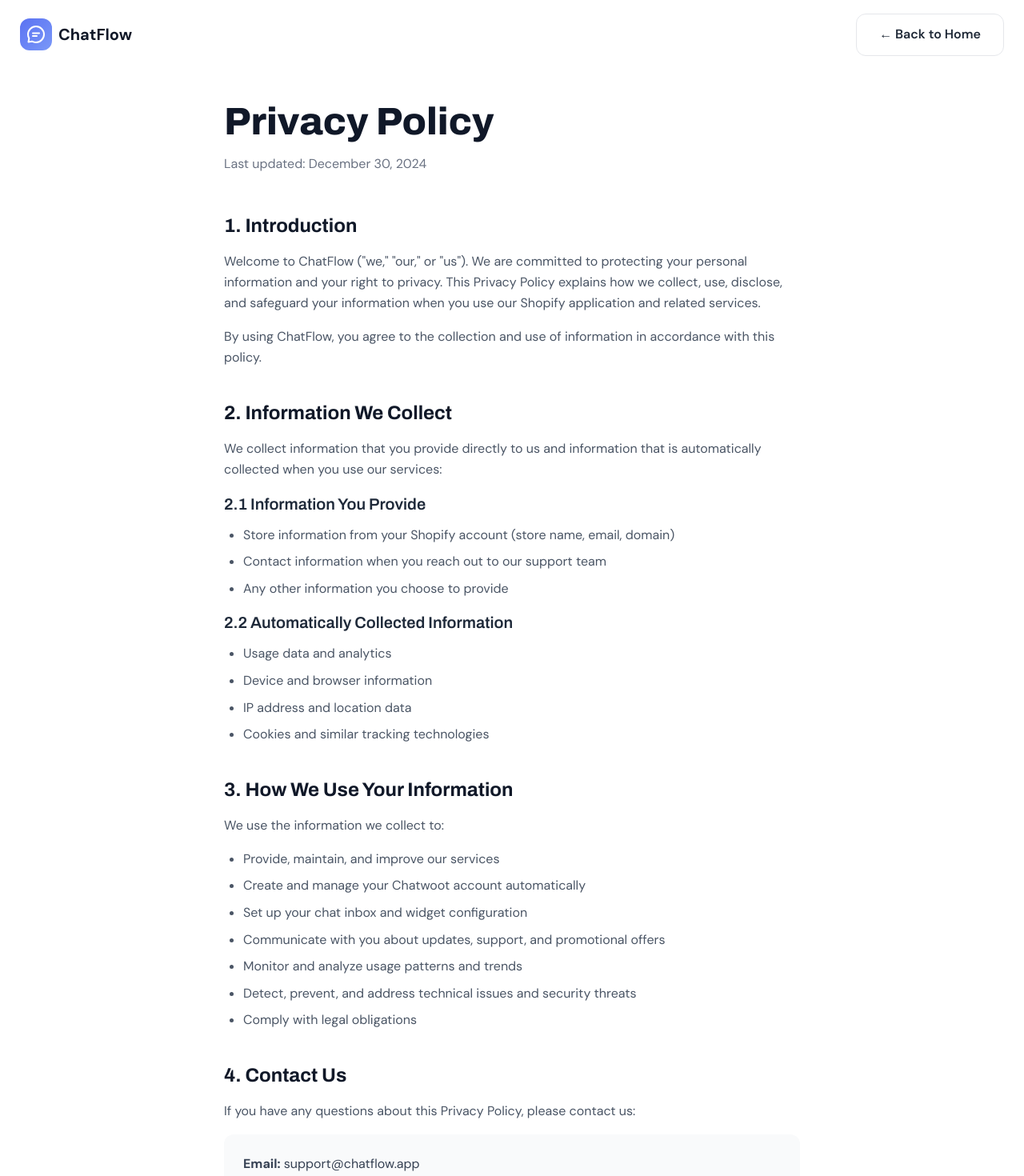
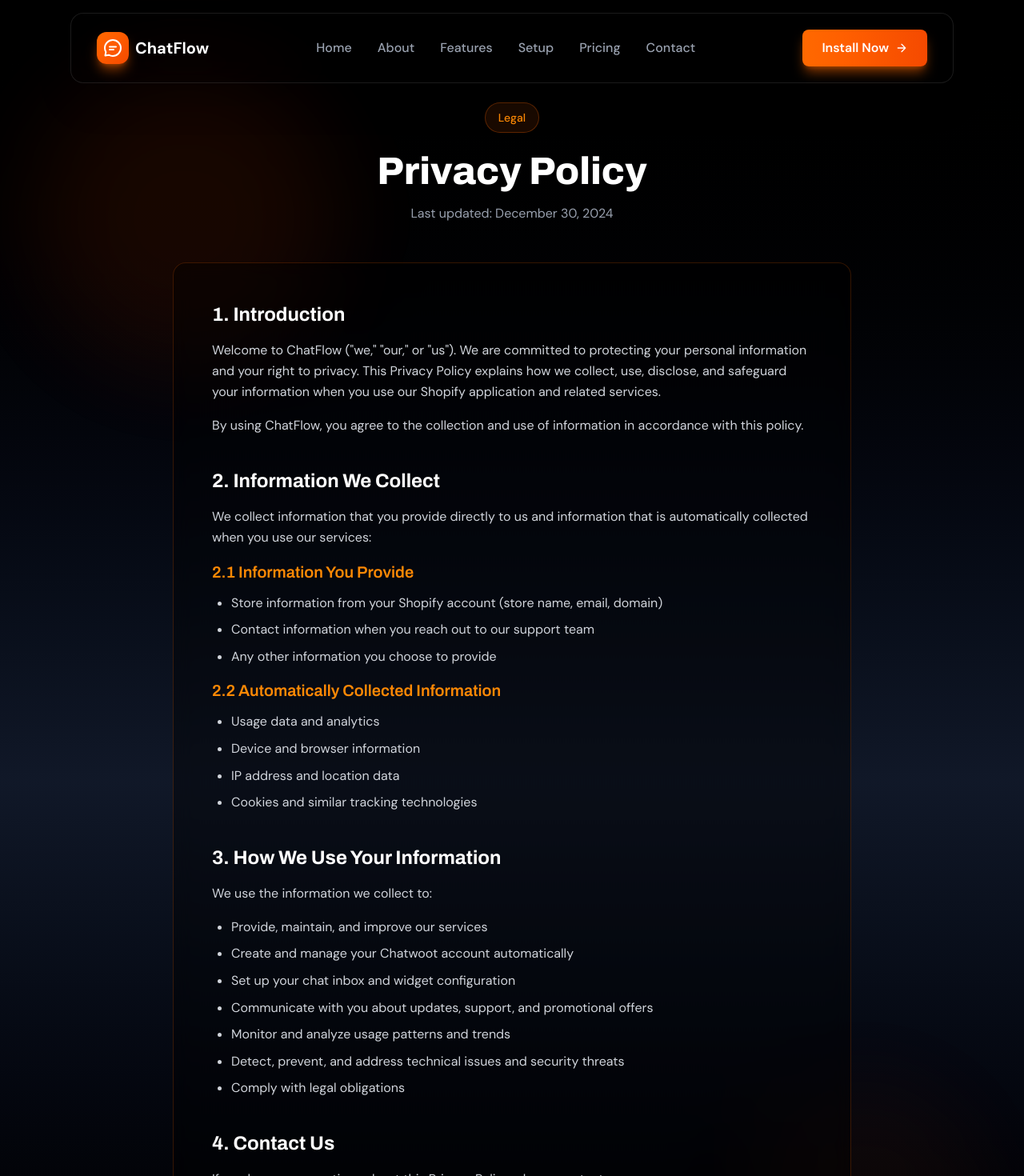
Before and after one commit to ChatFlow-Shopify/chatflow-shopify.github.io, a Next.js app: page /privacy-policy in a window 1280 px wide. Shown: the top 1470 px of the page at 80% size. Built offline with nearby package versions, Linux system fonts and the light colour scheme; a web font is replaced by a local one.

Commit message:
pushing code to main repo

```diff
--- a/app/layout.tsx
+++ b/app/layout.tsx
@@ -20,7 +20,7 @@ export default function RootLayout({
 }>) {
   return (
     <html lang="en">
-      <body className={`${inter.variable} antialiased`}>
+      <body className={`${inter.variable} antialiased`} suppressHydrationWarning={true}>
         {children}
       </body>
     </html>
--- a/app/privacy-policy/page.tsx
+++ b/app/privacy-policy/page.tsx
@@ -1,4 +1,5 @@
-import Link from "next/link";
+import Header from "../components/Header";
+import Footer from "../components/Footer";
 import type { Metadata } from "next";
 
 export const metadata: Metadata = {
@@ -8,62 +9,52 @@ export const metadata: Metadata = {
 
 export default function PrivacyPolicy() {
     return (
-        <div className="min-h-screen bg-white">
-            {/* Header */}
-            <header className="fixed top-0 left-0 right-0 z-50 glass">
-                <div className="max-w-7xl mx-auto px-6 py-4">
-                    <div className="flex items-center justify-between">
-                        <Link href="/" className="flex items-center gap-2">
-                            <div className="w-10 h-10 rounded-xl gradient-primary flex items-center justify-center">
-                                <svg width="24" height="24" viewBox="0 0 24 24" fill="none" xmlns="http://www.w3.org/2000/svg">
-                                    <path d="M12 22C17.5228 22 22 17.5228 22 12C22 6.47715 17.5228 2 12 2C6.47715 2 2 6.47715 2 12C2 13.8214 2.48697 15.5291 3.33782 17L2.5 21.5L7 20.6622C8.47087 21.513 10.1786 22 12 22Z" stroke="white" strokeWidth="2" strokeLinecap="round" strokeLinejoin="round" />
-                                    <path d="M8 10.5H16M8 14H13" stroke="white" strokeWidth="2" strokeLinecap="round" />
-                                </svg>
-                            </div>
-                            <span className="text-xl font-bold text-gray-900">ChatFlow</span>
-                        </Link>
-                        <Link href="/" className="btn-secondary text-sm py-2 px-4">
-                            ← Back to Home
-                        </Link>
-                    </div>
-                </div>
-            </header>
+        <div className="min-h-screen bg-gradient-to-b from-black via-gray-900 to-black">
+            <Header />
 
-            {/* Content */}
-            <main className="pt-32 pb-20">
-                <div className="max-w-3xl mx-auto px-6">
-                    <div className="mb-12">
-                        <h1 className="text-4xl md:text-5xl font-extrabold text-gray-900 mb-4">Privacy Policy</h1>
-                        <p className="text-gray-500">Last updated: December 30, 2024</p>
+            <section className="pt-32 pb-20 relative overflow-hidden">
+                <div className="absolute inset-0">
+                    <div className="absolute top-20 left-10 w-96 h-96 bg-orange-600/10 rounded-full blur-3xl animate-pulse" />
+                    <div className="absolute bottom-20 right-10 w-80 h-80 bg-orange-500/5 rounded-full blur-3xl animate-pulse" />
                 </div>
 
-                    <div className="prose prose-lg max-w-none">
-                        <section className="mb-10">
-                            <h2 className="text-2xl font-bold text-gray-900 mb-4">1. Introduction</h2>
-                            <p className="text-gray-600 leading-relaxed mb-4">
+                <div className="relative max-w-4xl mx-auto px-6">
+                    <div className="text-center mb-12">
+                        <div className="inline-flex items-center gap-2 px-4 py-2 bg-orange-500/10 border border-orange-500/30 rounded-full text-sm font-medium text-orange-400 mb-6">
+                            Legal
+                        </div>
+                        <h1 className="text-4xl md:text-5xl font-extrabold text-white mb-4">Privacy Policy</h1>
+                        <p className="text-gray-400">Last updated: December 30, 2024</p>
+                    </div>
+
+                    <div className="bg-black/40 backdrop-blur-md rounded-2xl border border-orange-500/20 p-8 md:p-12">
+                        <div className="space-y-10">
+                            <section>
+                                <h2 className="text-2xl font-bold text-white mb-4">1. Introduction</h2>
+                                <p className="text-gray-300 leading-relaxed mb-4">
                                     Welcome to ChatFlow (&quot;we,&quot; &quot;our,&quot; or &quot;us&quot;). We are committed to protecting your personal information
                                     and your right to privacy. This Privacy Policy explains how we collect, use, disclose, and safeguard
                                     your information when you use our Shopify application and related services.
                                 </p>
-                            <p className="text-gray-600 leading-relaxed">
+                                <p className="text-gray-300 leading-relaxed">
                                     By using ChatFlow, you agree to the collection and use of information in accordance with this policy.
                                 </p>
                             </section>
 
-                        <section className="mb-10">
-                            <h2 className="text-2xl font-bold text-gray-900 mb-4">2. Information We Collect</h2>
-                            <p className="text-gray-600 leading-relaxed mb-4">
+                            <section>
+                                <h2 className="text-2xl font-bold text-white mb-4">2. Information We Collect</h2>
+                                <p className="text-gray-300 leading-relaxed mb-4">
                                     We collect information that you provide directly to us and information that is automatically
                                     collected when you use our services:
                                 </p>
-                            <h3 className="text-xl font-semibold text-gray-800 mb-3">2.1 Information You Provide</h3>
-                            <ul className="list-disc pl-6 text-gray-600 space-y-2 mb-4">
+                                <h3 className="text-xl font-semibold text-orange-400 mb-3">2.1 Information You Provide</h3>
+                                <ul className="list-disc pl-6 text-gray-300 space-y-2 mb-4">
                                     <li>Store information from your Shopify account (store name, email, domain)</li>
                                     <li>Contact information when you reach out to our support team</li>
                                     <li>Any other information you choose to provide</li>
                                 </ul>
-                            <h3 className="text-xl font-semibold text-gray-800 mb-3">2.2 Automatically Collected Information</h3>
-                            <ul className="list-disc pl-6 text-gray-600 space-y-2">
+                                <h3 className="text-xl font-semibold text-orange-400 mb-3">2.2 Automatically Collected Information</h3>
+                                <ul className="list-disc pl-6 text-gray-300 space-y-2">
                                     <li>Usage data and analytics</li>
                                     <li>Device and browser information</li>
                                     <li>IP address and location data</li>
@@ -71,10 +62,10 @@ export default function PrivacyPolicy() {
                                 </ul>
                             </section>
 
-                        <section className="mb-10">
-                            <h2 className="text-2xl font-bold text-gray-900 mb-4">3. How We Use Your Information</h2>
-                            <p className="text-gray-600 leading-relaxed mb-4">We use the information we collect to:</p>
-                            <ul className="list-disc pl-6 text-gray-600 space-y-2">
+                            <section>
+                                <h2 className="text-2xl font-bold text-white mb-4">3. How We Use Your Information</h2>
+                                <p className="text-gray-300 leading-relaxed mb-4">We use the information we collect to:</p>
+                                <ul className="list-disc pl-6 text-gray-300 space-y-2">
                                     <li>Provide, maintain, and improve our services</li>
                                     <li>Create and manage your Chatwoot account automatically</li>
                                     <li>Set up your chat inbox and widget configuration</li>
@@ -85,33 +76,22 @@ export default function PrivacyPolicy() {
                                 </ul>
                             </section>
 
-                        <section className="mb-10">
-                            <h2 className="text-2xl font-bold text-gray-900 mb-4">4. Contact Us</h2>
-                            <p className="text-gray-600 leading-relaxed mb-4">
+                            <section>
+                                <h2 className="text-2xl font-bold text-white mb-4">4. Contact Us</h2>
+                                <p className="text-gray-300 leading-relaxed mb-4">
                                     If you have any questions about this Privacy Policy, please contact us:
                                 </p>
-                            <div className="bg-gray-50 rounded-xl p-6">
-                                <p className="text-gray-700 mb-2"><strong>Email:</strong> support@chatflow.app</p>
-                                <p className="text-gray-700"><strong>Website:</strong> https://chatflow.app</p>
+                                <div className="bg-orange-500/10 border border-orange-500/20 rounded-xl p-6">
+                                    <p className="text-white mb-2"><strong>Email:</strong> support@chatflow.app</p>
+                                    <p className="text-white"><strong>Website:</strong> https://chatflow.app</p>
                                 </div>
                             </section>
                         </div>
                     </div>
-            </main>
+                </div>
+            </section>
 
-            {/* Footer */}
-            <footer className="bg-gray-900 text-white">
-                <div className="max-w-7xl mx-auto px-6 py-8">
-                    <div className="flex flex-col md:flex-row items-center justify-between gap-4">
-                        <p className="text-gray-400 text-sm">
-                            © {new Date().getFullYear()} ChatFlow. All rights reserved.
-                        </p>
-                        <Link href="/" className="text-gray-400 hover:text-white transition-colors text-sm">
-                            Back to Home
-                        </Link>
-                    </div>
-                </div>
-            </footer>
+            <Footer />
         </div>
     );
 }
--- a/app/terms-and-conditions/page.tsx
+++ b/app/terms-and-conditions/page.tsx
@@ -1,4 +1,5 @@
-import Link from "next/link";
+import Header from "../components/Header";
+import Footer from "../components/Footer";
 import type { Metadata } from "next";
 
 export const metadata: Metadata = {
@@ -8,55 +9,45 @@ export const metadata: Metadata = {
 
 export default function TermsAndConditions() {
     return (
-        <div className="min-h-screen bg-white">
-            {/* Header */}
-            <header className="fixed top-0 left-0 right-0 z-50 glass">
-                <div className="max-w-7xl mx-auto px-6 py-4">
-                    <div className="flex items-center justify-between">
-                        <Link href="/" className="flex items-center gap-2">
-                            <div className="w-10 h-10 rounded-xl gradient-primary flex items-center justify-center">
-                                <svg width="24" height="24" viewBox="0 0 24 24" fill="none" xmlns="http://www.w3.org/2000/svg">
-                                    <path d="M12 22C17.5228 22 22 17.5228 22 12C22 6.47715 17.5228 2 12 2C6.47715 2 2 6.47715 2 12C2 13.8214 2.48697 15.5291 3.33782 17L2.5 21.5L7 20.6622C8.47087 21.513 10.1786 22 12 22Z" stroke="white" strokeWidth="2" strokeLinecap="round" strokeLinejoin="round" />
-                                    <path d="M8 10.5H16M8 14H13" stroke="white" strokeWidth="2" strokeLinecap="round" />
-                                </svg>
-                            </div>
-                            <span className="text-xl font-bold text-gray-900">ChatFlow</span>
-                        </Link>
-                        <Link href="/" className="btn-secondary text-sm py-2 px-4">
-                            ← Back to Home
-                        </Link>
-                    </div>
-                </div>
-            </header>
+        <div className="min-h-screen bg-gradient-to-b from-black via-gray-900 to-black">
+            <Header />
 
-            {/* Content */}
-            <main className="pt-32 pb-20">
-                <div className="max-w-3xl mx-auto px-6">
-                    <div className="mb-12">
-                        <h1 className="text-4xl md:text-5xl font-extrabold text-gray-900 mb-4">Terms and Conditions</h1>
-                        <p className="text-gray-500">Last updated: December 30, 2024</p>
+            <section className="pt-32 pb-20 relative overflow-hidden">
+                <div className="absolute inset-0">
+                    <div className="absolute top-20 left-10 w-96 h-96 bg-orange-600/10 rounded-full blur-3xl animate-pulse" />
+                    <div className="absolute bottom-20 right-10 w-80 h-80 bg-orange-500/5 rounded-full blur-3xl animate-pulse" />
                 </div>
 
-                    <div className="prose prose-lg max-w-none">
-                        <section className="mb-10">
-                            <h2 className="text-2xl font-bold text-gray-900 mb-4">1. Agreement to Terms</h2>
-                            <p className="text-gray-600 leading-relaxed mb-4">
+                <div className="relative max-w-4xl mx-auto px-6">
+                    <div className="text-center mb-12">
+                        <div className="inline-flex items-center gap-2 px-4 py-2 bg-orange-500/10 border border-orange-500/30 rounded-full text-sm font-medium text-orange-400 mb-6">
+                            Legal
+                        </div>
+                        <h1 className="text-4xl md:text-5xl font-extrabold text-white mb-4">Terms and Conditions</h1>
+                        <p className="text-gray-400">Last updated: December 30, 2024</p>
+                    </div>
+
+                    <div className="bg-black/40 backdrop-blur-md rounded-2xl border border-orange-500/20 p-8 md:p-12">
+                        <div className="space-y-10">
+                            <section>
+                                <h2 className="text-2xl font-bold text-white mb-4">1. Agreement to Terms</h2>
+                                <p className="text-gray-300 leading-relaxed mb-4">
                                     By accessing or using ChatFlow (&quot;the Service&quot;), you agree to be bound by these Terms and Conditions
                                     (&quot;Terms&quot;). If you disagree with any part of these terms, you do not have permission to access the Service.
                                 </p>
-                            <p className="text-gray-600 leading-relaxed">
+                                <p className="text-gray-300 leading-relaxed">
                                     These Terms apply to all visitors, users, and others who access or use the Service, including
                                     merchants who install ChatFlow on their Shopify stores.
                                 </p>
                             </section>
 
-                        <section className="mb-10">
-                            <h2 className="text-2xl font-bold text-gray-900 mb-4">2. Description of Service</h2>
-                            <p className="text-gray-600 leading-relaxed mb-4">
+                            <section>
+                                <h2 className="text-2xl font-bold text-white mb-4">2. Description of Service</h2>
+                                <p className="text-gray-300 leading-relaxed mb-4">
                                     ChatFlow is a Shopify application that integrates Chatwoot live chat functionality into your
                                     Shopify store. The Service automatically:
                                 </p>
-                            <ul className="list-disc pl-6 text-gray-600 space-y-2">
+                                <ul className="list-disc pl-6 text-gray-300 space-y-2">
                                     <li>Creates a Chatwoot account on your behalf</li>
                                     <li>Sets up user credentials and inbox configuration</li>
                                     <li>Provides a chat widget for your Shopify storefront</li>
@@ -64,38 +55,22 @@ export default function TermsAndConditions() {
                                 </ul>
                             </section>
 
-                        <section className="mb-10">
-                            <h2 className="text-2xl font-bold text-gray-900 mb-4">3. Contact Us</h2>
-                            <p className="text-gray-600 leading-relaxed mb-4">
+                            <section>
+                                <h2 className="text-2xl font-bold text-white mb-4">3. Contact Us</h2>
+                                <p className="text-gray-300 leading-relaxed mb-4">
                                     If you have any questions about these Terms, please contact us:
                                 </p>
-                            <div className="bg-gray-50 rounded-xl p-6">
-                                <p className="text-gray-700 mb-2"><strong>Email:</strong> support@chatflow.app</p>
-                                <p className="text-gray-700"><strong>Website:</strong> https://chatflow.app</p>
+                                <div className="bg-orange-500/10 border border-orange-500/20 rounded-xl p-6">
+                                    <p className="text-white mb-2"><strong>Email:</strong> support@chatflow.app</p>
+                                    <p className="text-white"><strong>Website:</strong> https://chatflow.app</p>
                                 </div>
                             </section>
                         </div>
                     </div>
-            </main>
+                </div>
+            </section>
 
-            {/* Footer */}
-            <footer className="bg-gray-900 text-white">
-                <div className="max-w-7xl mx-auto px-6 py-8">
-                    <div className="flex flex-col md:flex-row items-center justify-between gap-4">
-                        <p className="text-gray-400 text-sm">
-                            © {new Date().getFullYear()} ChatFlow. All rights reserved.
-                        </p>
-                        <div className="flex items-center gap-6 text-sm">
-                            <Link href="/privacy-policy" className="text-gray-400 hover:text-white transition-colors">
-                                Privacy Policy
-                            </Link>
-                            <Link href="/" className="text-gray-400 hover:text-white transition-colors">
-                                Back to Home
-                            </Link>
-                        </div>
-                    </div>
-                </div>
-            </footer>
+            <Footer />
         </div>
     );
 }
```
Lines whose indentation alone changed are shown as unchanged.
